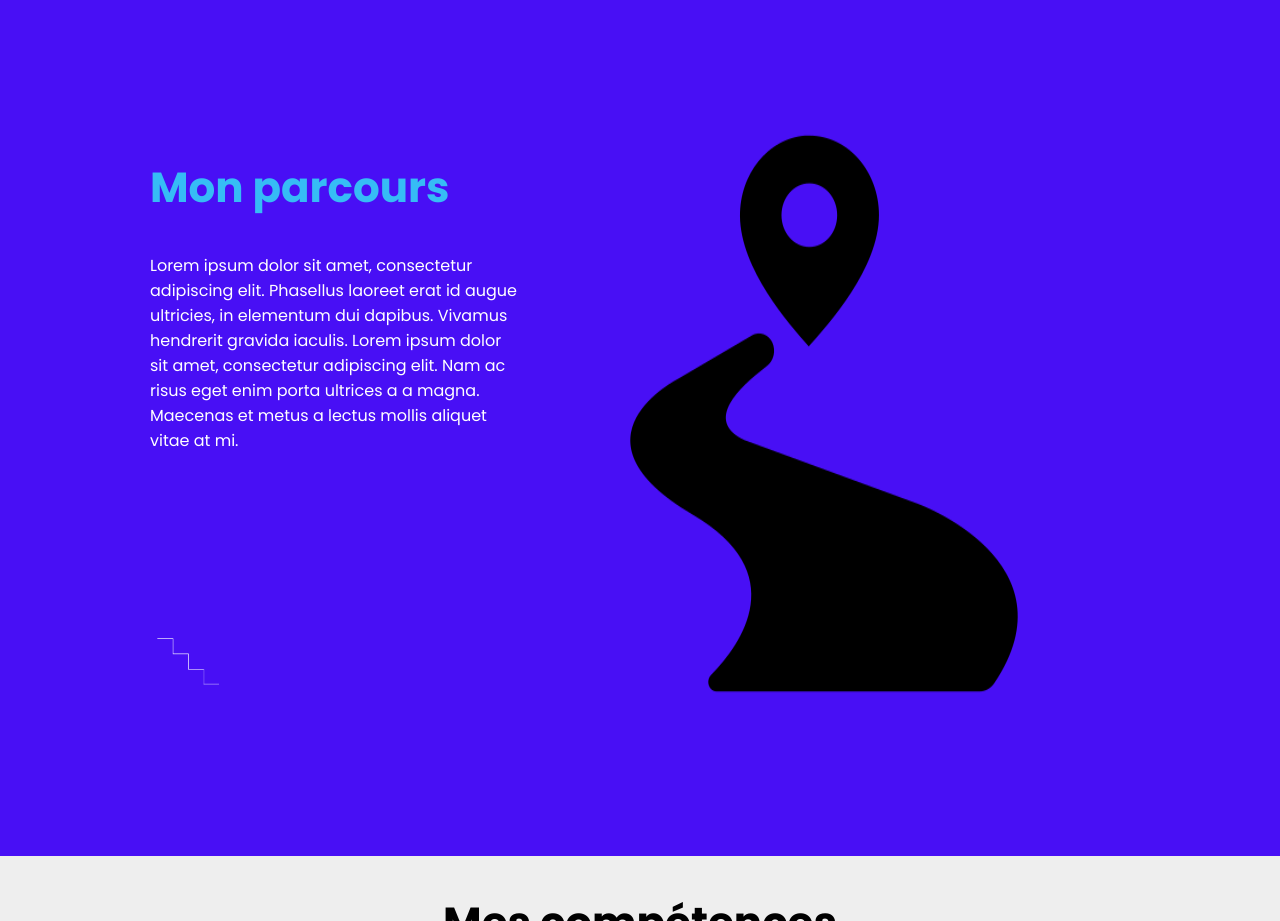
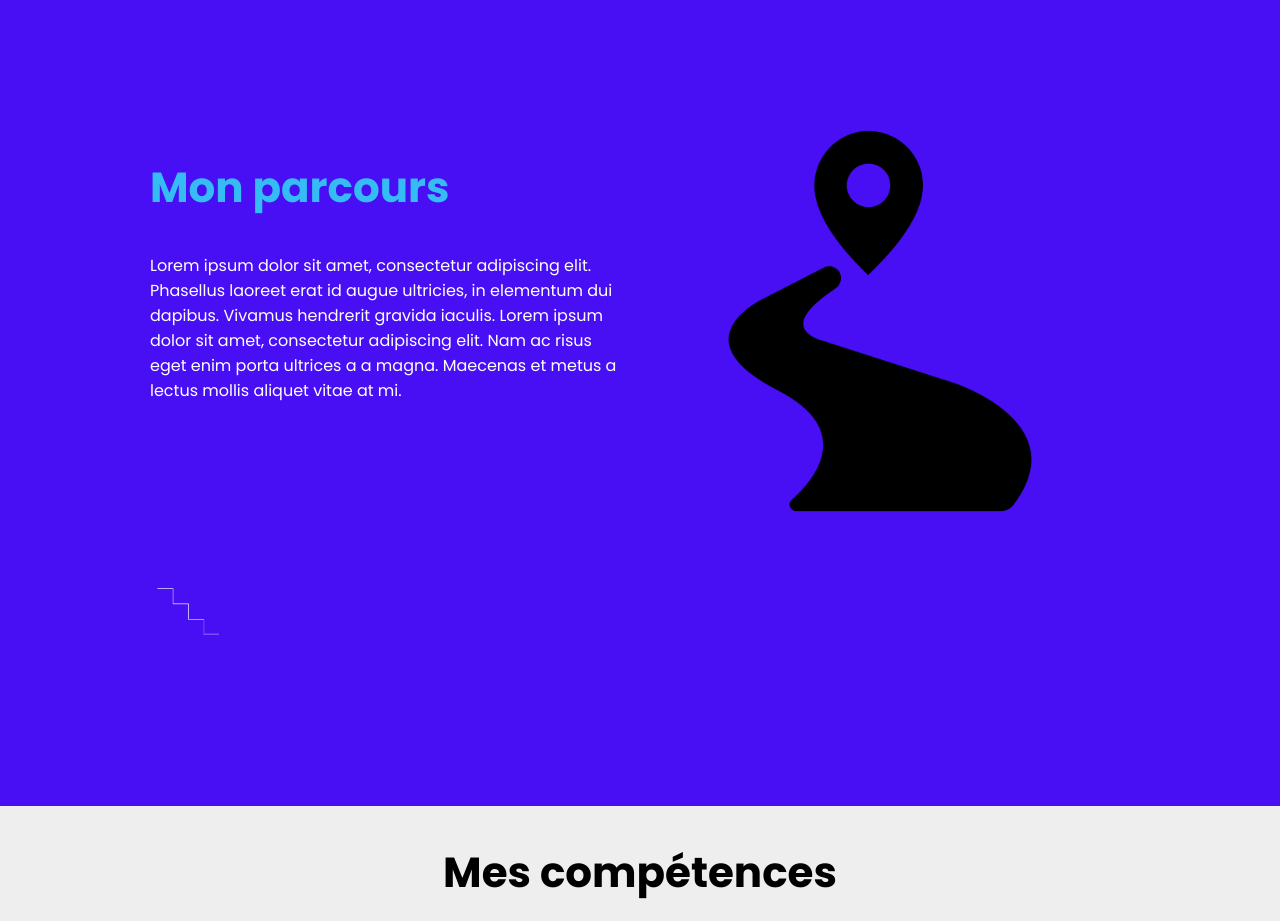
Before and after one commit to Yanis-Kouidri/personal-website-frontend, a React (Create React App) app: page / in a window 1280 px wide. Shown: the part 1340-2261 px from the top of the page. Built offline with nearby package versions, Linux system fonts and the light colour scheme.

Commit message:
fix: img resizing

```diff
--- a/src/components/home/ThirdSection.jsx
+++ b/src/components/home/ThirdSection.jsx
@@ -27,6 +27,7 @@ const StyledStairs = styled.img`
 
 const StyledRoute = styled.img`
   padding: 0px 50px 0px 50px;
+  max-height: 400px;
 `
 
 function ThirdSection() {
```
